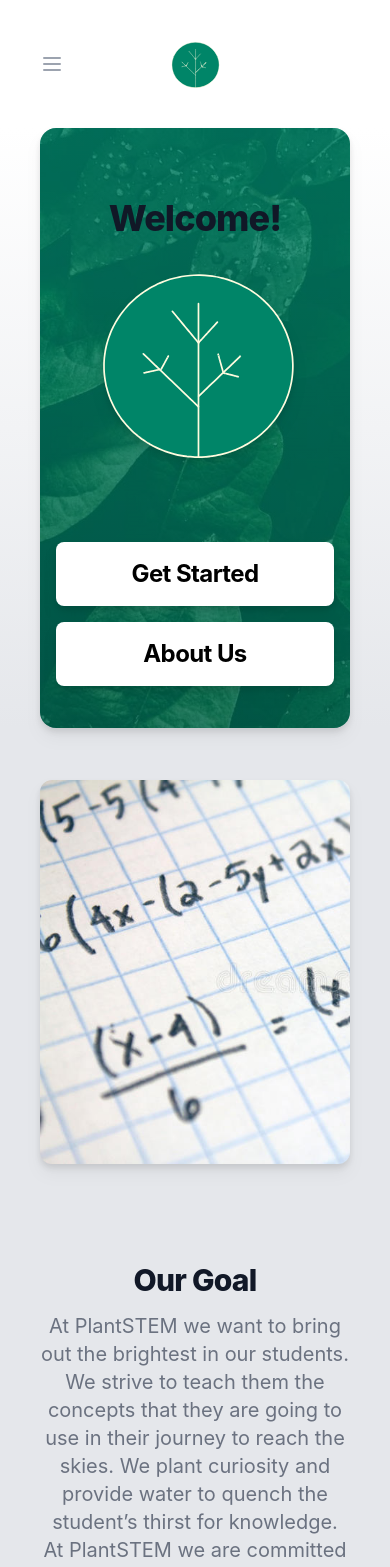
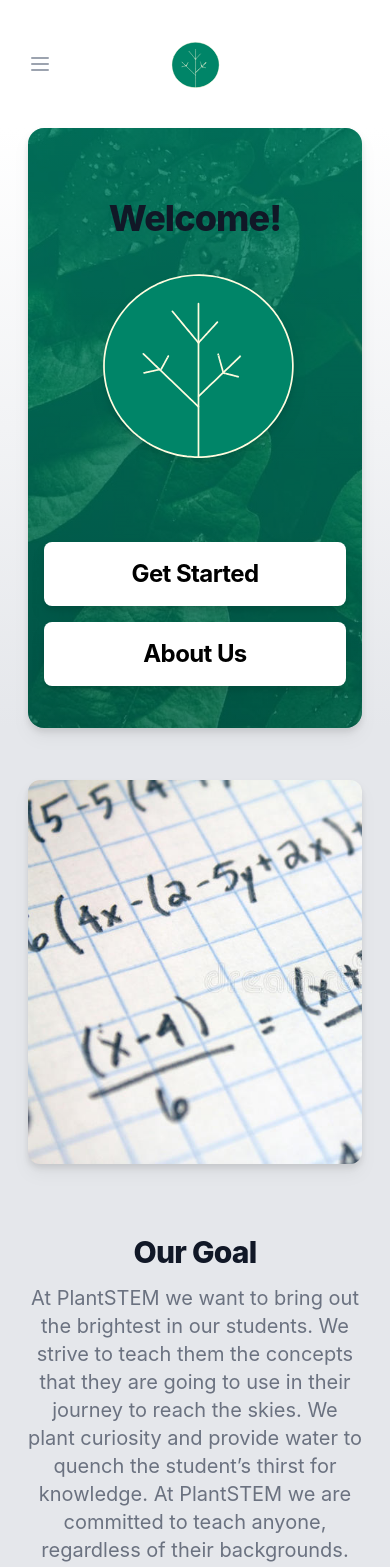
Before and after one commit to Kevin-Liu-01/PlantSTEM, a Next.js app: page / in a window 390 px wide. Shown: the top 1567 px of the page. Built offline with nearby package versions, Linux system fonts and the light colour scheme.

Commit message:
Fix padding on mobile

```diff
--- a/components/About.tsx
+++ b/components/About.tsx
@@ -15,7 +15,7 @@
       {/*header section 2*/}
 
       <div className="bg-gradient-to-b  from-white to-gray-200  pb-12 ">
-        <div className="mx-10 md:mx-16">
+        <div className="mx-7 md:mx-16">
           <div className="">
             <h2 className="text-lg font-semibold text-plantGreen">About Us</h2>
             <p className="mt-2 text-3xl font-bold leading-8 tracking-tight text-gray-900 sm:text-4xl">
--- a/components/Chess.tsx
+++ b/components/Chess.tsx
@@ -13,7 +13,7 @@
       </div>
       {/*header section 2*/}
       <div className="bg-gradient-to-b  from-white to-gray-200  ">
-        <div className="mx-10 md:mx-16">
+        <div className="mx-7 md:mx-16">
           <div className="relative">
             <dt>
               <div className="absolute flex h-12 w-12 items-center place-content-center rounded-md bg-plantGreen fill-white">
--- a/components/Counter.tsx
+++ b/components/Counter.tsx
@@ -15,7 +15,7 @@
       </div>
       {/*header section 2*/}
       <div className="bg-gradient-to-b  from-white to-gray-200 ">
-        <div className="relative flex justify-center h-[600px] bg-gradient-to-b to-plantGreenDark from-plantGreen rounded-2xl mx-10 md:mx-16 overflow-hidden">
+        <div className="relative flex justify-center h-[600px] bg-gradient-to-b to-plantGreenDark from-plantGreen rounded-2xl mx-7 md:mx-16 overflow-hidden">
           <div className=" bg-[url('../assets/trees.jpg')] opacity-20 h-full w-full absolute "></div>
 
           <div className="justify-center mx-auto z-10">
--- a/components/Cs.tsx
+++ b/components/Cs.tsx
@@ -14,7 +14,7 @@
       </div>
       {/*header section 2*/}
       <div className="bg-gradient-to-b  from-white to-gray-200  ">
-        <div className="mx-10 md:mx-16">
+        <div className="mx-7 md:mx-16">
           <div className="relative">
             <dt>
               <div className="absolute flex h-12 w-12 items-center justify-center rounded-md bg-plantGreen text-white">
--- a/components/Main/Main.tsx
+++ b/components/Main/Main.tsx
@@ -19,7 +19,7 @@
       {/*header section 2*/}
 
       <div className="bg-gray-200 pt-3">
-        <div className=" mx-10 md:mx-16  grid grid-rows-2 md:grid-rows-1 md:grid-cols-2 ">
+        <div className=" mx-7 md:mx-16  grid grid-rows-2 md:grid-rows-1 md:grid-cols-2 ">
           <div className="flex drop-shadow-lg md:mr-12 mt-10 place-content-center">
             <a href="#" className="relative w-[100%] ">
               {
@@ -46,7 +46,7 @@
         </div>
       </div>
       {/* Counter block */}
-      <div className="relative flex justify-center h-[500px] bg-gradient-to-b to-plantGreenDark from-plantGreen  rounded-2xl mx-10 md:mx-16 drop-shadow-lg mt-12 overflow-hidden md:mb-0 mb-14">
+      <div className="relative flex justify-center h-[500px] bg-gradient-to-b to-plantGreenDark from-plantGreen  rounded-2xl mx-7 md:mx-16 drop-shadow-lg mt-12 overflow-hidden md:mb-0 mb-14">
         <div className=" bg-[url('../assets/trees.jpg')] bg-cover opacity-20 h-full w-full absolute "></div>
 
         <div className="justify-center mx-auto z-10">
@@ -65,7 +65,7 @@
 
       {/*Discord block */}
 
-      <div className="  bg-gray-200 mx-10 md:mx-16 grid grid-rows-2 md:grid-rows-1 md:grid-cols-2">
+      <div className="  bg-gray-200 mx-7 md:mx-16 grid grid-rows-2 md:grid-rows-1 md:grid-cols-2">
         <div className="grow  md:mr-12 md:ml-0 drop-shadow-lg md:mt-12 mt-0 md:mb-0 mb-10 ">
           <iframe
             src="https://discord.com/widget?id=991282168154308769&theme=dark"
--- a/components/Main/Main_Contents.tsx
+++ b/components/Main/Main_Contents.tsx
@@ -8,7 +8,7 @@
 
   return (
     <div className="bg-gradient-to-b from-white to-gray-200 ">
-      <div className="drop-shadow-lg relative  mx-10 md:mx-16 flex flex-col justify-center h-[600px] bg-gradient-to-b to-plantGreenDark from-plantGreen  rounded-2xl   overflow-hidden">
+      <div className="drop-shadow-lg relative  mx-7 md:mx-16 flex flex-col justify-center h-[600px] bg-gradient-to-b to-plantGreenDark from-plantGreen  rounded-2xl   overflow-hidden">
         <div className=" bg-[url('../assets/leaves.jpg')] bg-cover  opacity-20 h-full w-full absolute "></div>
 
         <div className="flex flex-col justify-center z-10">
--- a/components/Math.tsx
+++ b/components/Math.tsx
@@ -15,7 +15,7 @@
       {/*header section 2*/}
 
       <div className="bg-gradient-to-b  from-white to-gray-200  ">
-        <div className="mx-10 md:mx-16">
+        <div className="mx-7 md:mx-16">
           <div className="relative">
             <dt>
               <div className="absolute flex h-12 w-12 items-center justify-center rounded-md bg-plantGreen text-white">
--- a/components/Navbar.tsx
+++ b/components/Navbar.tsx
@@ -22,7 +22,7 @@
       <Disclosure as="nav">
         {({ open }) => (
           <>
-            <div className="mx-10 md:mx-14">
+            <div className="mx-7 md:mx-14">
               <div className="relative flex items-center justify-between h-16">
                 <div className="absolute inset-y-0 left-0 flex items-center sm:hidden">
                   {/* Mobile menu button*/}
```
